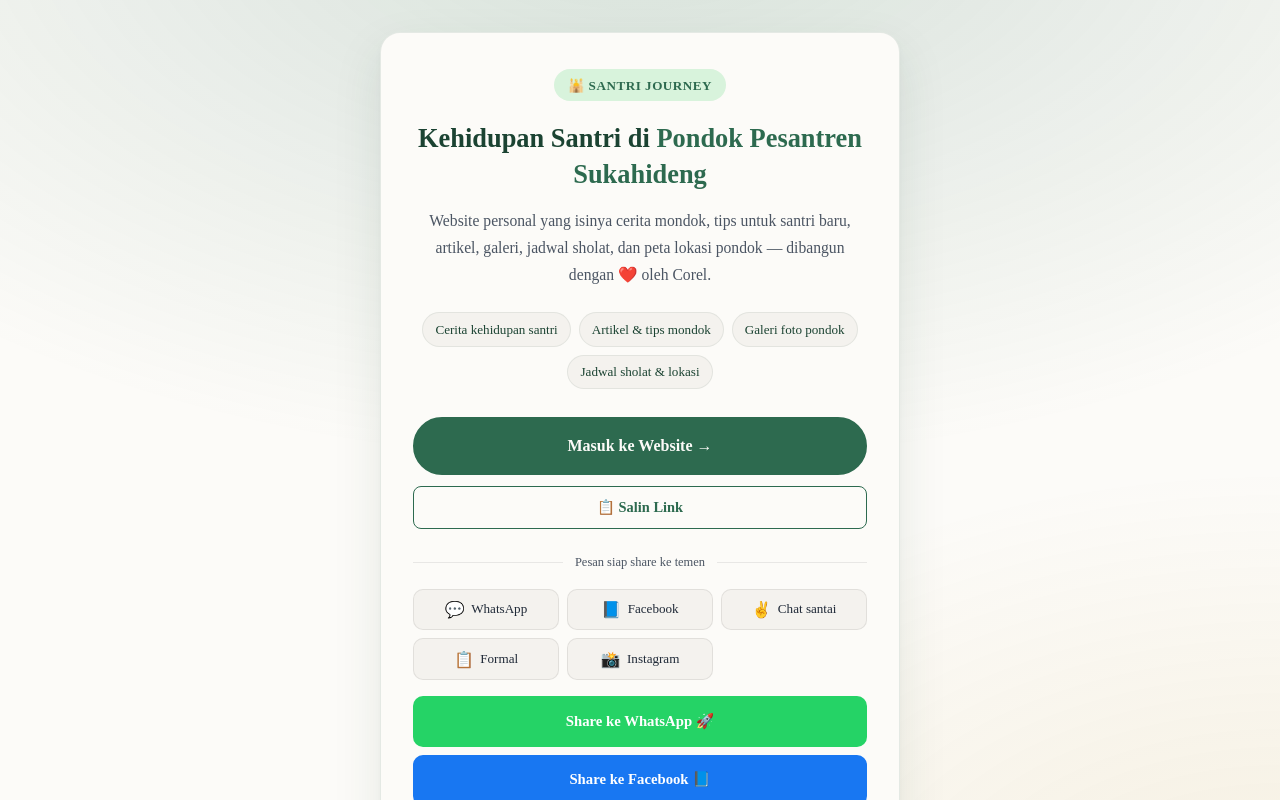
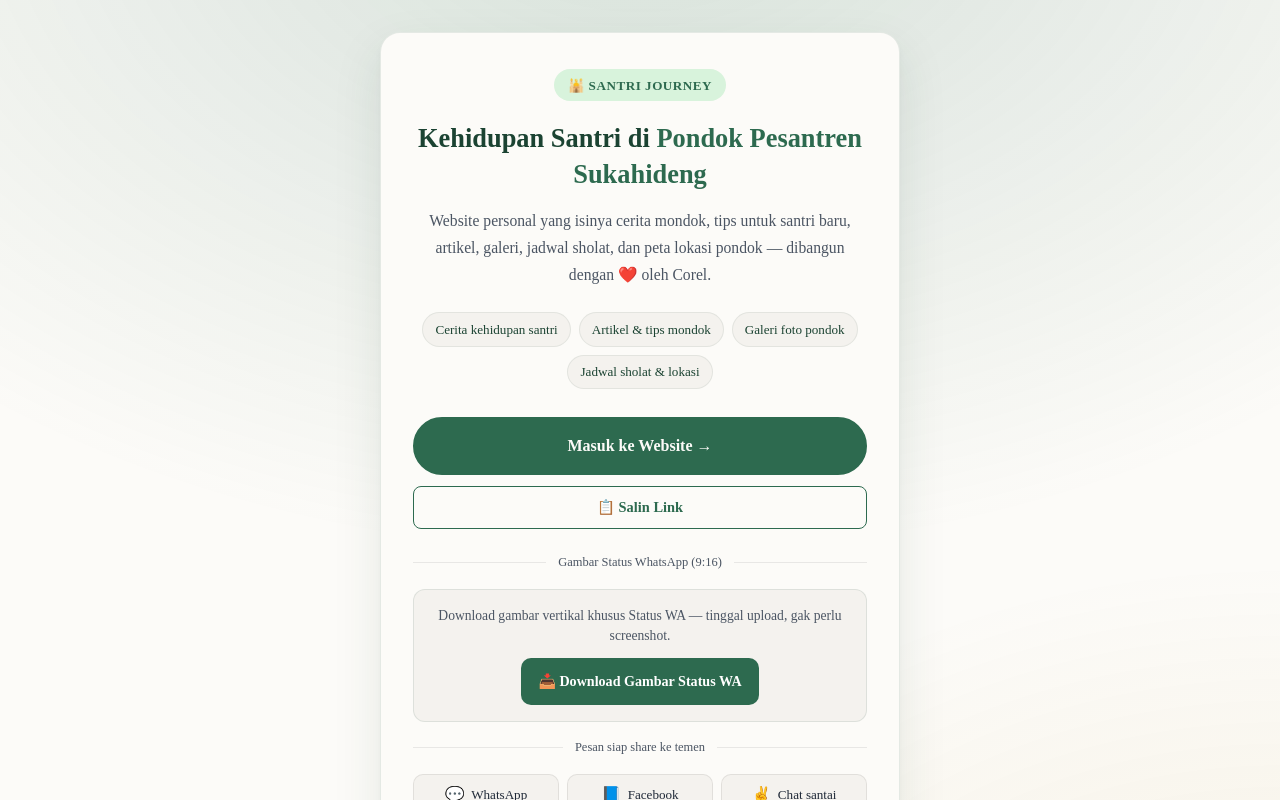
Before and after one commit to corelgaza/corelgz, a Next.js app: page /share in a window 1280 px wide. Shown: the top 800 px of the page. Built offline with nearby package versions, Linux system fonts and the light colour scheme; no server answers.

Commit message:
Add WhatsApp Status image (9:16) with download on share page

```diff
--- a/src/app/globals.css
+++ b/src/app/globals.css
@@ -1850,6 +1850,38 @@ button.gallery-item {
     background: rgba(0, 0, 0, 0.08);
 }
 
+.share-status-box {
+    background: var(--clr-bg-alt);
+    border: 1px solid rgba(27, 67, 50, 0.1);
+    border-radius: 12px;
+    padding: 1rem;
+    margin-bottom: 1rem;
+    text-align: center;
+}
+
+.share-status-box p {
+    margin: 0 0 0.75rem;
+    font-size: 0.85rem;
+    color: var(--clr-text-muted);
+    line-height: 1.5;
+}
+
+.share-status-download {
+    display: inline-block;
+    padding: 0.75rem 1.1rem;
+    background: var(--clr-primary);
+    color: #fff;
+    font-family: var(--font-heading);
+    font-weight: 600;
+    font-size: 0.88rem;
+    border-radius: 10px;
+    transition: filter 0.2s;
+}
+
+.share-status-download:hover {
+    filter: brightness(1.08);
+}
+
 .share-channel-grid {
     display: grid;
     grid-template-columns: repeat(2, 1fr);
--- a/src/components/ShareLanding.tsx
+++ b/src/components/ShareLanding.tsx
@@ -74,6 +74,24 @@ export default function ShareLanding() {
         </div>
 
         <div className="share-divider">
+          <span>Gambar Status WhatsApp (9:16)</span>
+        </div>
+
+        <div className="share-status-box">
+          <p>
+            Download gambar vertikal khusus Status WA — tinggal upload, gak perlu
+            screenshot.
+          </p>
+          <a
+            href="/images/wa-status.jpg"
+            download="santri-journey-status.jpg"
+            className="share-status-download"
+          >
+            📥 Download Gambar Status WA
+          </a>
+        </div>
+
+        <div className="share-divider">
           <span>Pesan siap share ke temen</span>
         </div>
 
```
Also changed, not shown: public/images/wa-status.jpg (added), 1 other file (tests, documents, lock files or other folders).
